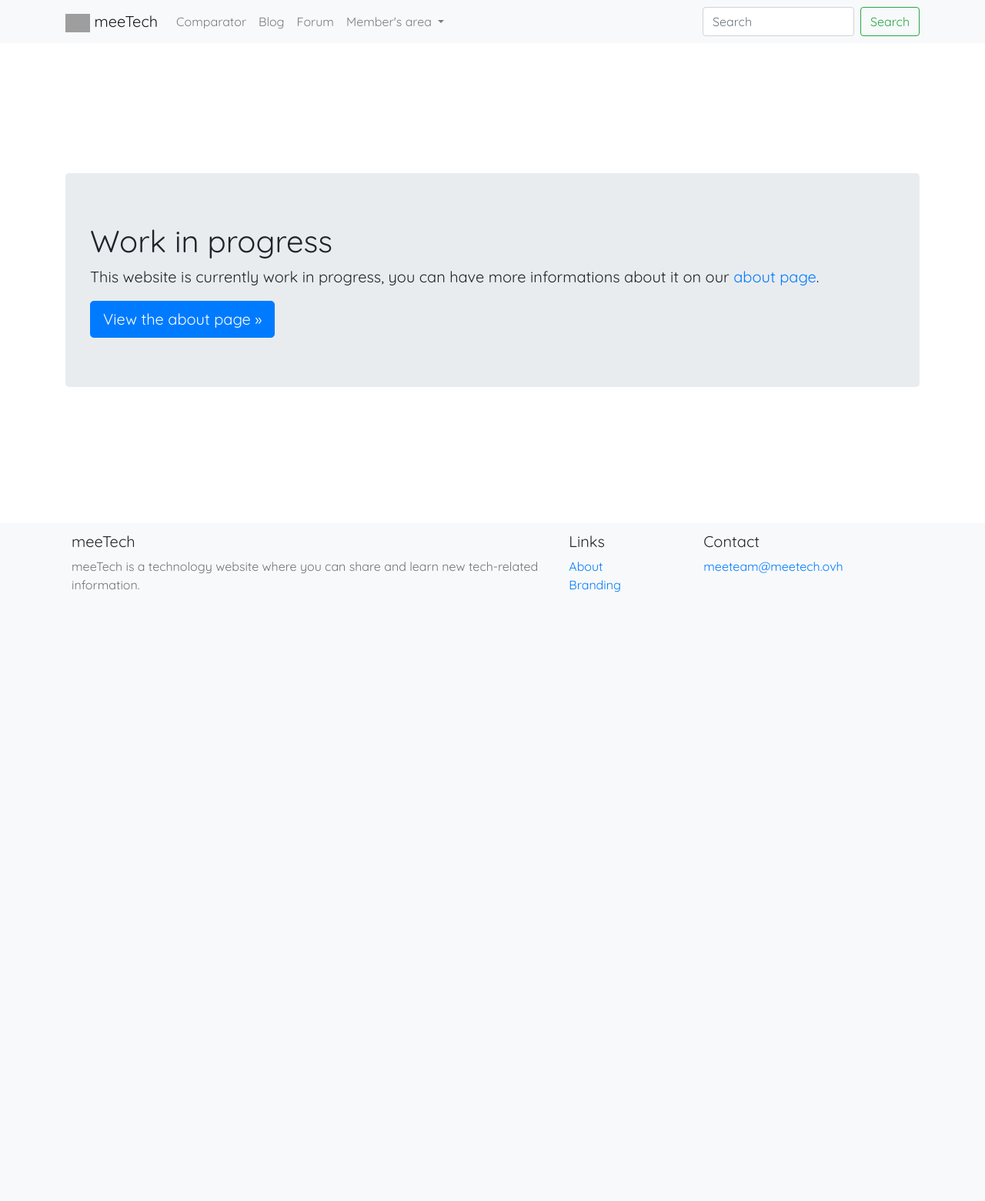
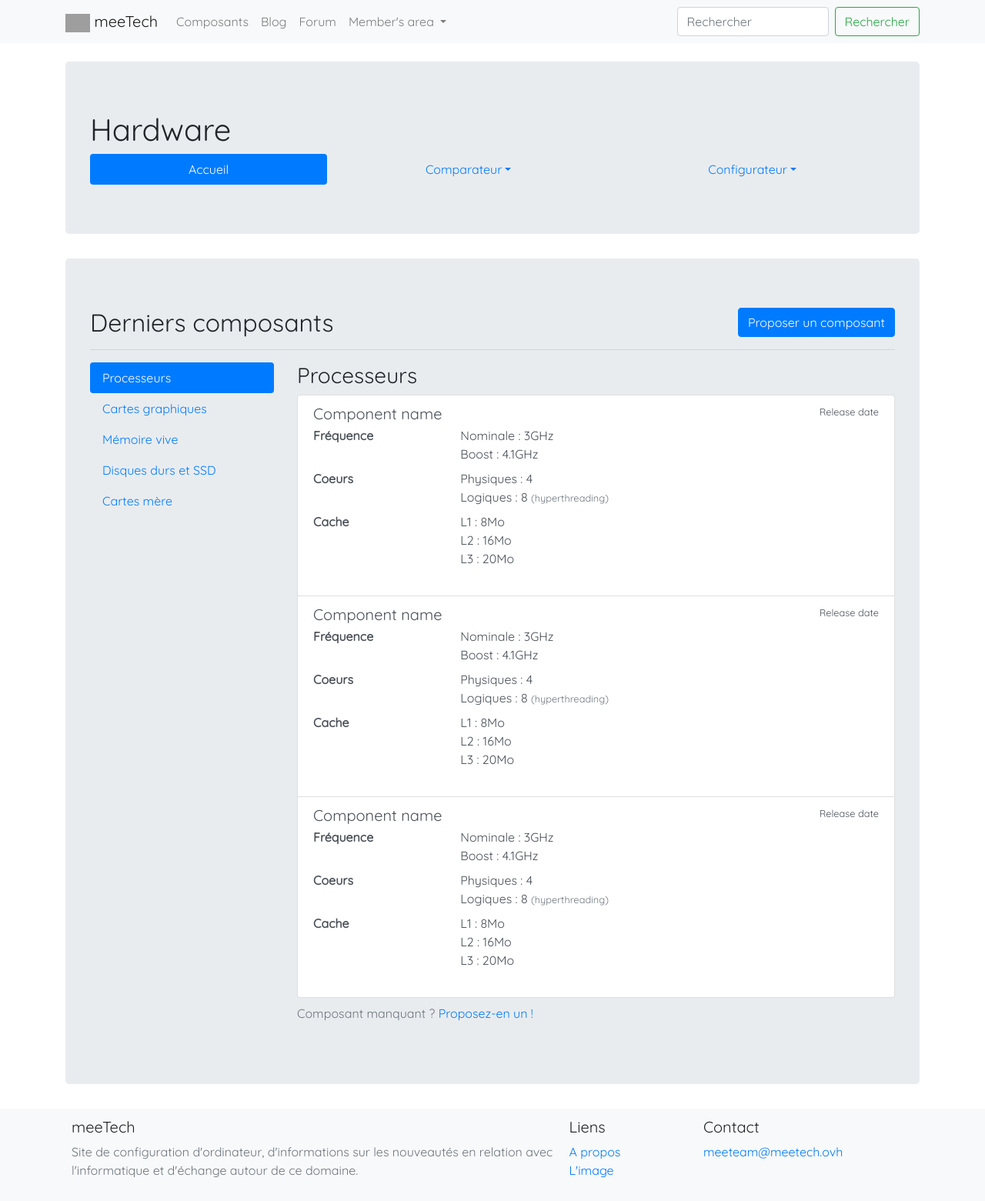
Before and after one commit to Quozul/meeTech, a PHP site: page /hardware/index/ in a window 1280 px wide. Shown: the whole page at 77% size. Before the commit the page ends 770 px from the top, so only its background shows below. Run offline with PHP 8.4, Linux system fonts and the light colour scheme; grey boxes are pictures that could not be loaded.

Commit message:
Hardware home page
Updated header in consequence
Translated some stuff

```diff
--- /dev/null
+++ b/hardware/includes/new_component.php
@@ -0,0 +1,173 @@
+<form id="submit-component" method="get" action="/hardware/index/" autocomplete="off">
+    <div class="form-group">
+        <label for="name">Nom/modèle*</label>
+        <input type="text" class="form-control" id="name" placeholder="Nom/modèle" name="name">
+
+        <label for="brand">Fabricant*</label>
+        <input type="text" class="form-control" id="brand" placeholder="Fabricant" name="brand">
+    </div>
+
+    <div class="input-group mb-3">
+        <div class="input-group-prepend">
+            <label class="input-group-text" for="component-type">Composant</label>
+        </div>
+
+        <select class="custom-select" id="component-type" name="type">
+            <option selected>Selectionnez...</option>
+            <option value="cpu">Processeur</option>
+            <option value="gpu">Carte graphique</option>
+            <option value="ram">Mémoire vive</option>
+            <option value="hdd">Disque dur</option>
+            <option value="ssd">SSD</option>
+            <option value="mb">Carte mère</option>
+        </select>
+    </div>
+
+    <span id="submit-components-group">
+        <hr class="d-none" id="submit-component-delimiter">
+
+        <div class="form-group d-none" id="submit-component-cpu">
+            <div class="input-group mb-3">
+                <input type="number" class="form-control" placeholder="Fréquence" aria-label="Fréquence" aria-describedby="cpu-frequency" name="cpu-frequency">
+                <div class="input-group-append">
+                    <span class="input-group-text">GHz</span>
+                </div>
+            </div>
+
+            <div class="input-group mb-3">
+                <input type="number" class="form-control" placeholder="Coeurs physiques" aria-label="Coeurs physiques" aria-describedby="cpu-cores" name="cpu-cores">
+            </div>
+
+            <div class="input-group mb-3">
+                <input type="number" class="form-control" placeholder="Coeurs logiques (threads)" aria-label="Coeurs logiques (threads)" aria-describedby="cpu-threads" name="cpu-threads">
+            </div>
+        </div>
+
+        <div class="form-group d-none" id="submit-component-gpu">
+            <div class="input-group mb-3">
+                <input type="number" class="form-control" placeholder="Fréquence" aria-label="Fréquence" aria-describedby="gpu-frequency" name="gpu-frequency">
+                <div class="input-group-append">
+                    <span class="input-group-text">GHz</span>
+                </div>
+            </div>
+
+            <div class="input-group mb-3">
+                <input type="number" class="form-control" placeholder="Coeurs physiques" aria-label="Coeurs physiques" aria-describedby="gpu-cores" name="gpu-cores">
+            </div>
+
+            <div class="input-group mb-3">
+                <input type="text" class="form-control" placeholder="Type de mémoire" aria-label="Type de mémoire" aria-describedby="gpu-memory-type" name="gpu-memory-type">
+            </div>
+
+            <div class="input-group mb-3">
+                <input type="number" class="form-control" placeholder="Taille de la mémoire" aria-label="Taille de la mémoire" aria-describedby="gpu-memory-capacity" name="gpu-memory-capacity">
+                <div class="input-group-append">
+                    <span class="input-group-text">Go</span>
+                </div>
+            </div>
+
+            <div class="input-group mb-3">
+                <input type="number" class="form-control" placeholder="Fréquence de la mémoire" aria-label="Fréquence de la mémoire" aria-describedby="gpu-memory-frequency" name="gpu-memory-frequency">
+                <div class="input-group-append">
+                    <span class="input-group-text">MHz</span>
+                </div>
+            </div>
+        </div>
+
+        <div class="form-group d-none" id="submit-component-ram">
+            <div class="input-group mb-3">
+                <input type="number" class="form-control" placeholder="Fréquence" aria-label="Fréquence" aria-describedby="ram-frequency" name="ram-frequency">
+                <div class="input-group-append">
+                    <span class="input-group-text">MHz</span>
+                </div>
+            </div>
+
+            <div class="input-group mb-3">
+                <input type="number" class="form-control" placeholder="Barrettes mémoire" aria-label="Barrettes mémoire" aria-describedby="ram-modules" name="ram-modules">
+                <div class="input-group-append" style="margin-right: -1px;">
+                    <span class="input-group-text">×</span>
+                </div>
+                <input type="number" class="form-control" placeholder="Capacité mémoire" aria-label="Capacité mémoire" aria-describedby="ram-capacity" name="ram-capacity">
+                <div class="input-group-append">
+                    <span class="input-group-text">Go</span>
+                </div>
+            </div>
+        </div>
+
+        <div class="form-group d-none" id="submit-component-hdd">
+            <div class="input-group mb-3">
+                <input type="text" class="form-control col-md-10" placeholder="Capacité" aria-label="Capacité" name="hdd-capacity">
+                <select class="custom-select col-md-2" name="hdd-capacity-unit">
+                    <option value="TB" selected>To</option>
+                    <option value="GB">Go</option>
+                </select>
+            </div>
+
+            <div class="input-group mb-3">
+                <input type="number" class="form-control" placeholder="Vitesse" aria-label="Vitesse" aria-describedby="hdd-speed" name="hdd-speed">
+                <div class="input-group-append">
+                    <span class="input-group-text">tr/min</span>
+                </div>
+            </div>
+        </div>
+
+        <div class="form-group d-none" id="submit-component-ssd">
+            <div class="input-group mb-3">
+                <select class="custom-select" name="ssd-type">
+                    <option selected>Type de SSD</option>
+                    <option value="nvme" selected>M.2 NVMe</option>
+                    <option value="msata">M.2 SATA (6 Go/s)</option>
+                    <option value="sata">2"5 SATA (6 Go/s)</option>
+                </select>
+            </div>
+
+            <div class="input-group mb-3">
+                <input type="text" class="form-control col-md-10" placeholder="Capacité" aria-label="Capacité" name="ssd-capacity">
+                <select class="custom-select col-md-2" name="ssd-capacity-unit">
+                    <option value="GB" selected>Go</option>
+                    <option value="TB">To</option>
+                </select>
+            </div>
+
+            <div class="input-group mb-3">
+                <input type="number" class="form-control" placeholder="Vitesse d'écriture" aria-label="Vitesse d'écriture" aria-describedby="ssd-write-speed" name="ssd-write-speed">
+                <div class="input-group-append">
+                    <span class="input-group-text">Go/s</span>
+                </div>
+            </div>
+
+            <div class="input-group mb-3">
+                <input type="number" class="form-control" placeholder="Vitesse de lecture" aria-label="Vitesse de lecture" aria-describedby="ssd-read-speed" name="ssd-read-speed">
+                <div class="input-group-append">
+                    <span class="input-group-text">Go/s</span>
+                </div>
+            </div>
+        </div>
+
+        <div class="form-group d-none" id="submit-component-mb">
+            <div class="input-group mb-3">
+                <input type="number" class="form-control" placeholder="Chipset" aria-label="Chipset" aria-describedby="mb-chipset" name="mb-chipset">
+            </div>
+
+            <div class="input-group mb-3">
+                <input type="number" class="form-control" placeholder="Socket" aria-label="Socket" aria-describedby="mb-socket" name="mb-socket">
+            </div>
+        </div>
+    </span>
+</form>
+
+<script>
+    document.getElementById('component-type').onchange = function() {
+        let group = document.getElementById('submit-components-group');
+
+        let children = group.children;
+
+        for (const key in children)
+            if (children.hasOwnProperty(key))
+                children[key].classList.add('d-none');
+
+        document.getElementById('submit-component-delimiter').classList.remove('d-none');
+
+        document.getElementById(`submit-component-${this.value}`).classList.remove('d-none');
+    };
+</script>
--- /dev/null
+++ b/hardware/index.php
@@ -0,0 +1,136 @@
+<!DOCTYPE html>
+<html>
+    <?php include('../includes/head.php'); ?>
+
+    <body class="d-flex vh-100 flex-column justify-content-between">
+        <?php include('../includes/header.php'); ?>
+
+        <main role="main" class="container">
+            <div class="jumbotron">
+                <h1>Hardware</h1>
+                <ul class="nav nav-pills nav-fill">
+                    <li class="nav-item">
+                        <a class="nav-link active" href="#">Accueil</a>
+                    </li>
+                    <li class="nav-item dropdown">
+                        <a class="nav-link dropdown-toggle" data-toggle="dropdown" href="#" role="button" aria-haspopup="true" aria-expanded="false">Comparateur</a>
+                        <div class="dropdown-menu">
+                            <a class="dropdown-item" href="#">Basique</a>
+                            <a class="dropdown-item" href="#">Avancé</a>
+                        </div>
+                    </li>
+                    <li class="nav-item dropdown">
+                        <a class="nav-link dropdown-toggle" data-toggle="dropdown" href="#" role="button" aria-haspopup="true" aria-expanded="false">Configurateur</a>
+                        <div class="dropdown-menu">
+                            <a class="dropdown-item" href="#">Libre</a>
+                            <a class="dropdown-item" href="#">Guidé</a>
+                        </div>
+                    </li>
+                </ul>
+            </div>
+
+            <div class="jumbotron">
+                <button type="button" class="btn btn-primary float-right" data-toggle="modal" data-target="#exampleModalCenter">Proposer un composant</button>
+
+                <!-- Component form -->
+                <div class="modal fade" id="exampleModalCenter" tabindex="-1" role="dialog" aria-labelledby="exampleModalCenterTitle" aria-hidden="true">
+                    <div class="modal-dialog modal-dialog-centered" role="document">
+                        <div class="modal-content">
+                            <div class="modal-header">
+                                <h5 class="modal-title" id="exampleModalCenterTitle">Ajoût d'un composant</h5>
+                                <button type="button" class="close" data-dismiss="modal" aria-label="Close">
+                                    <span aria-hidden="true">&times;</span>
+                                </button>
+                            </div>
+                            <div class="modal-body">
+                                <?php include('includes/new_component.php'); ?>
+                            </div>
+                            <div class="modal-footer">
+                                <button type="button" class="btn btn-secondary" data-dismiss="modal">Annuler</button>
+                                <button type="submit" class="btn btn-primary" form="submit-component">Proposer le composant</button>
+                            </div>
+                        </div>
+                    </div>
+                </div>
+
+                <h2>Derniers composants</h2>
+                <hr>
+
+                <div class="row">
+                    <div class="col-3">
+                        <div class="nav flex-column nav-pills" id="v-pills-tab" role="tablist" aria-orientation="vertical">
+                            <a class="nav-link active" id="v-pills-cpu-tab" data-toggle="pill" href="#v-pills-cpu" role="tab" aria-controls="v-pills-cpu" aria-selected="true">Processeurs</a>
+                            <a class="nav-link" id="v-pills-gpu-tab" data-toggle="pill" href="#v-pills-gpu" role="tab" aria-controls="v-pills-gpu" aria-selected="false">Cartes graphiques</a>
+                            <a class="nav-link" id="v-pills-ram-tab" data-toggle="pill" href="#v-pills-ram" role="tab" aria-controls="v-pills-ram" aria-selected="false">Mémoire vive</a>
+                            <a class="nav-link" id="v-pills-rom-tab" data-toggle="pill" href="#v-pills-rom" role="tab" aria-controls="v-pills-rom" aria-selected="false">Disques durs et SSD</a>
+                            <a class="nav-link" id="v-pills-mb-tab" data-toggle="pill" href="#v-pills-mb" role="tab" aria-controls="v-pills-mb" aria-selected="false">Cartes mère</a>
+                        </div>
+                    </div>
+
+                    <div class="col-9">
+                        <div class="tab-content" id="v-pills-tabContent">
+                            <div class="tab-pane fade show active" id="v-pills-cpu" role="tabpanel" aria-labelledby="v-pills-cpu-tab">
+                                <h3>Processeurs</h3>
+                                <div class="list-group">
+                                    <!-- TODO: Add PHP loop -->
+                                    <?php for ($i = 0; $i < 3; $i++) { ?>
+                                    <a href="#" class="list-group-item list-group-item-action flex-column align-items-start">
+                                        <div class="d-flex w-100 justify-content-between">
+                                            <h5 class="mb-1">Component name</h5>
+                                            <small>Release date</small>
+                                        </div>
+                                        <dl class="row">
+                                            <dt class="col-sm-3">Fréquence</dt>
+                                            <dd class="col-sm-9">Nominale : 3GHz<br>Boost : 4.1GHz</dd>
+                                            <dt class="col-sm-3">Coeurs</dt>
+                                            <dd class="col-sm-9">Physiques : 4<br>Logiques : 8 <small class="text-muted">(hyperthreading)</small></dd>
+                                            <dt class="col-sm-3">Cache</dt>
+                                            <dd class="col-sm-9">L1 : 8Mo<br>L2 : 16Mo<br>L3 : 20Mo</dd>
+                                        </dl>
+                                    </a>
+                                    <?php } ?>
+                                </div>
+                            </div>
+
+                            <div class="tab-pane fade" id="v-pills-gpu" role="tabpanel" aria-labelledby="v-pills-gpu-tab">
+                                <h3>Cartes graphiques</h3>
+                                <p>Oops, il semblerait qu'il n'y ait rien ici :(</p>
+                            </div>
+
+                            <div class="tab-pane fade" id="v-pills-ram" role="tabpanel" aria-labelledby="v-pills-ram-tab">
+                                <h3>Mémoire vive</h3>
+                                <p>Oops, il semblerait qu'il n'y ait rien ici :(</p>
+                            </div>
+
+                            <div class="tab-pane fade" id="v-pills-rom" role="tabpanel" aria-labelledby="v-pills-rom-tab">
+                                <h3>Disques dur et SSD</h3>
+                                <p>Oops, il semblerait qu'il n'y ait rien ici :(</p>
+                            </div>
+
+                            <div class="tab-pane fade" id="v-pills-mb" role="tabpanel" aria-labelledby="v-pills-mb-tab">
+                                <h3>Cartes mère</h3>
+                                <p>Oops, il semblerait qu'il n'y ait rien ici :(</p>
+                                <!-- <div class="list-group">
+                                    <a href="#" class="list-group-item list-group-item-action flex-column align-items-start">
+                                        <div class="d-flex w-100 justify-content-between">
+                                            <h5 class="mb-1">List group item heading</h5>
+                                            <small>3 days ago</small>
+                                        </div>
+                                        <p class="mb-1">Donec id elit non mi porta gravida at eget metus. Maecenas sed diam eget risus varius blandit.</p>
+                                        <small>Donec id elit non mi porta.</small>
+                                    </a>
+                                </div> -->
+                            </div>
+                        </div>
+
+                        <p class="text-muted mt-2">Composant manquant ? <a href="#" data-toggle="modal" data-target="#exampleModalCenter">Proposez-en un !</a></p>
+                    </div>
+                </div>
+            </div>
+        </main>
+
+        <?php include('../includes/footer.php'); ?>
+
+    </body>
+
+</html>
--- a/includes/footer.php
+++ b/includes/footer.php
@@ -3,14 +3,14 @@
 
         <div class="p-2 flex-fill h-50 w-50">
             <h5>meeTech</h5>
-            <p class="text-muted text-wrap">meeTech is a technology website where you can share and learn new tech-related information.</p>
+            <p class="text-muted text-wrap">Site de configuration d'ordinateur, d'informations sur les nouveautés en relation avec l'informatique et d'échange autour de ce domaine.</p>
         </div>
 
         <div class="p-2 flex-fill">
-            <h5>Links</h5>
+            <h5>Liens</h5>
             <ul class="text-muted list-group list-unstyled">
-                <li><a href="/about/">About</a></li>
-                <li><a href="/brand/">Branding</a></li>
+                <li><a href="/about/">A propos</a></li>
+                <li><a href="/brand/">L'image</a></li>
             </ul>
         </div>
 
--- a/includes/header.php
+++ b/includes/header.php
@@ -11,8 +11,8 @@
 
             <div class="collapse navbar-collapse" id="navbarSupportedContent">
                 <ul class="navbar-nav mr-auto">
-                    <li class="nav-item <?php if ($_SERVER['REQUEST_URI'] == '/builder/') echo 'active'; ?>">
-                        <a class="nav-link" href="#">Comparator</a>
+                    <li class="nav-item <?php if ($_SERVER['REQUEST_URI'] == '/hardware/') echo 'active'; ?>">
+                        <a class="nav-link" href="/hardware/index/">Composants</a>
                     </li>
                     <li class="nav-item <?php if ($_SERVER['REQUEST_URI'] == '/blog/') echo 'active'; ?>">
                         <a class="nav-link" href="/blog/">Blog</a>
@@ -25,15 +25,15 @@
                             Member's area
                         </a>
                         <div class="dropdown-menu" aria-labelledby="navbarDropdown">
-                            <a class="dropdown-item" href="#">View account</a>
+                            <a class="dropdown-item" href="#">Profil</a>
                             <div class="dropdown-divider"></div>
-                            <a class="dropdown-item" href="#">Sign up</a>
+                            <a class="dropdown-item" href="#">Créer un compte</a>
                         </div>
                     </li>
                 </ul>
                 <form class="form-inline my-2 my-lg-0">
-                    <input class="form-control mr-sm-2" type="search" placeholder="Search" aria-label="Search">
-                    <button class="btn btn-outline-success my-2 my-sm-0" type="submit">Search</button>
+                    <input class="form-control mr-sm-2" type="search" placeholder="Rechercher" aria-label="Rechercher">
+                    <button class="btn btn-outline-success my-2 my-sm-0" type="submit">Rechercher</button>
                 </form>
             </div>
         </div>
```
